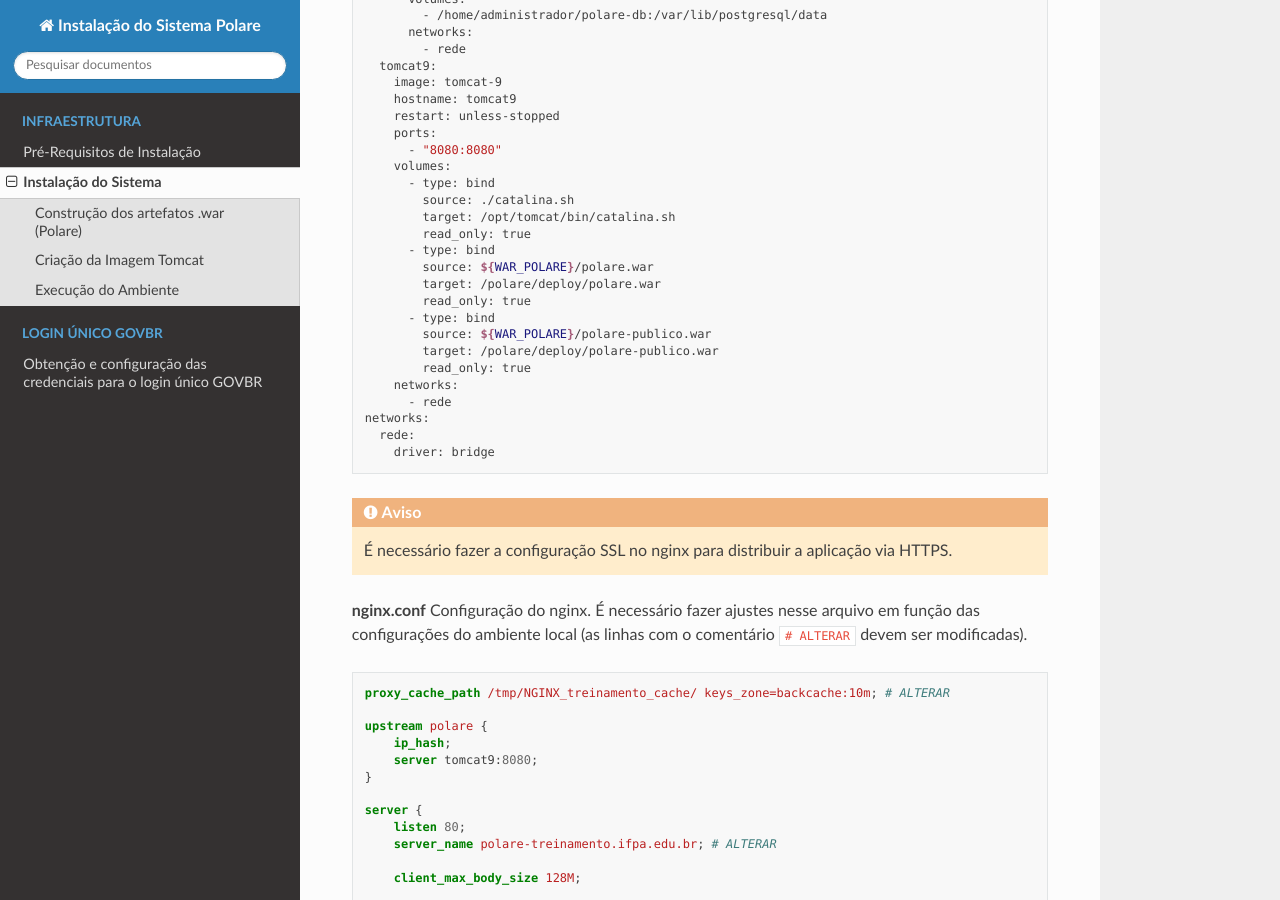
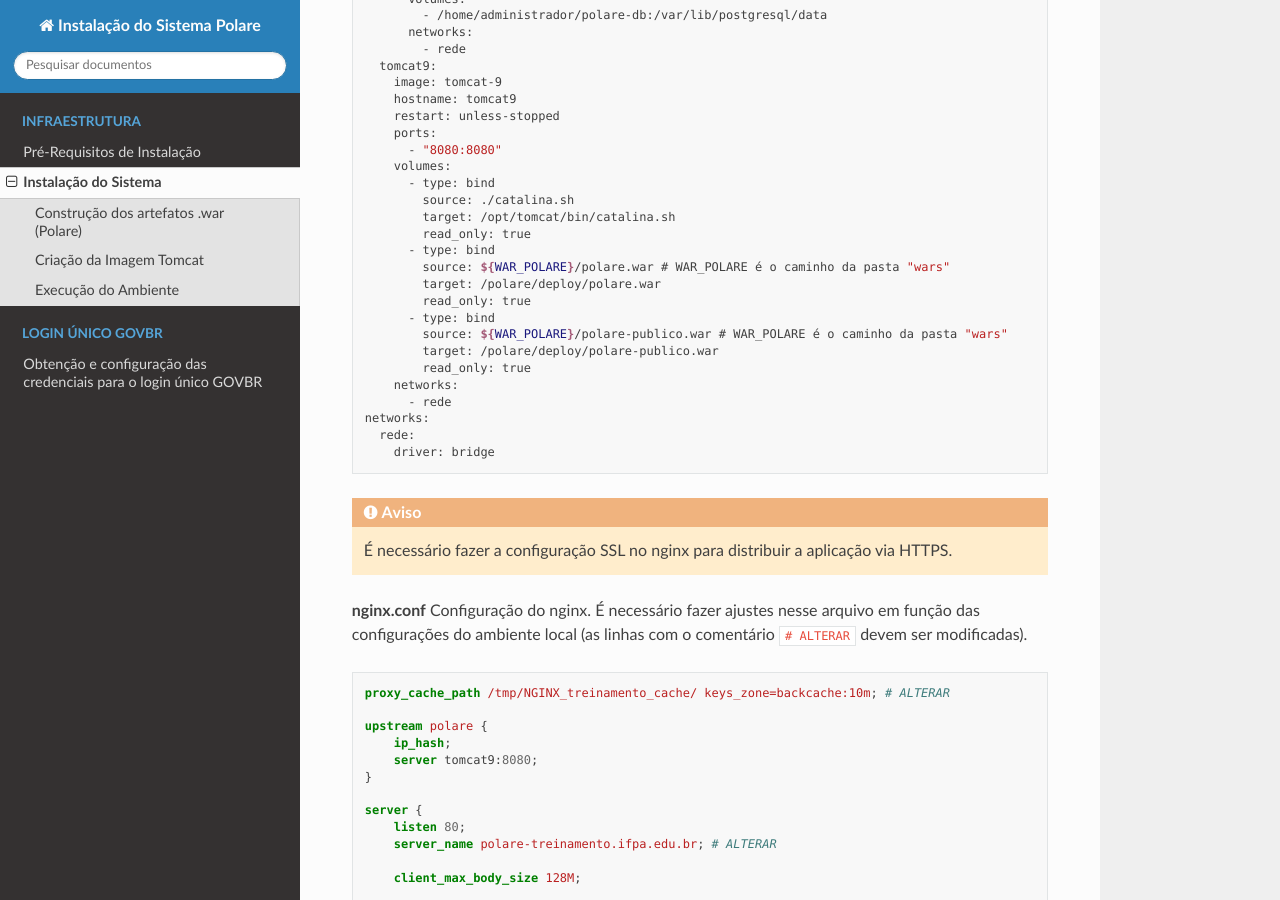
Before and after one commit to danielschmitz/polare-docs, a Sphinx documentation site: the page built from docs/instalacao.rst, in a window 1280 px wide and 900 px high, scrolled down 3759 px. Built offline with Sphinx 7.4.7 and the Read the Docs theme 2.0.0, drawn with Linux system fonts in a browser that asks for light colours; cross-references to code outside the pages are shown as plain code.

Commit message:
documentação referente ao docker-compose.yml atualizada

```diff
--- a/docs/instalacao.rst
+++ b/docs/instalacao.rst
@@ -201,11 +201,11 @@ local (as linhas com o comentário ``# ALTERAR`` devem ser modificadas).
             target: /opt/tomcat/bin/catalina.sh
             read_only: true
           - type: bind
-            source: ${WAR_POLARE}/polare.war
+            source: ${WAR_POLARE}/polare.war # WAR_POLARE é o caminho da pasta "wars"
             target: /polare/deploy/polare.war
             read_only: true
           - type: bind
-            source: ${WAR_POLARE}/polare-publico.war
+            source: ${WAR_POLARE}/polare-publico.war # WAR_POLARE é o caminho da pasta "wars"
             target: /polare/deploy/polare-publico.war
             read_only: true
         networks:
```
